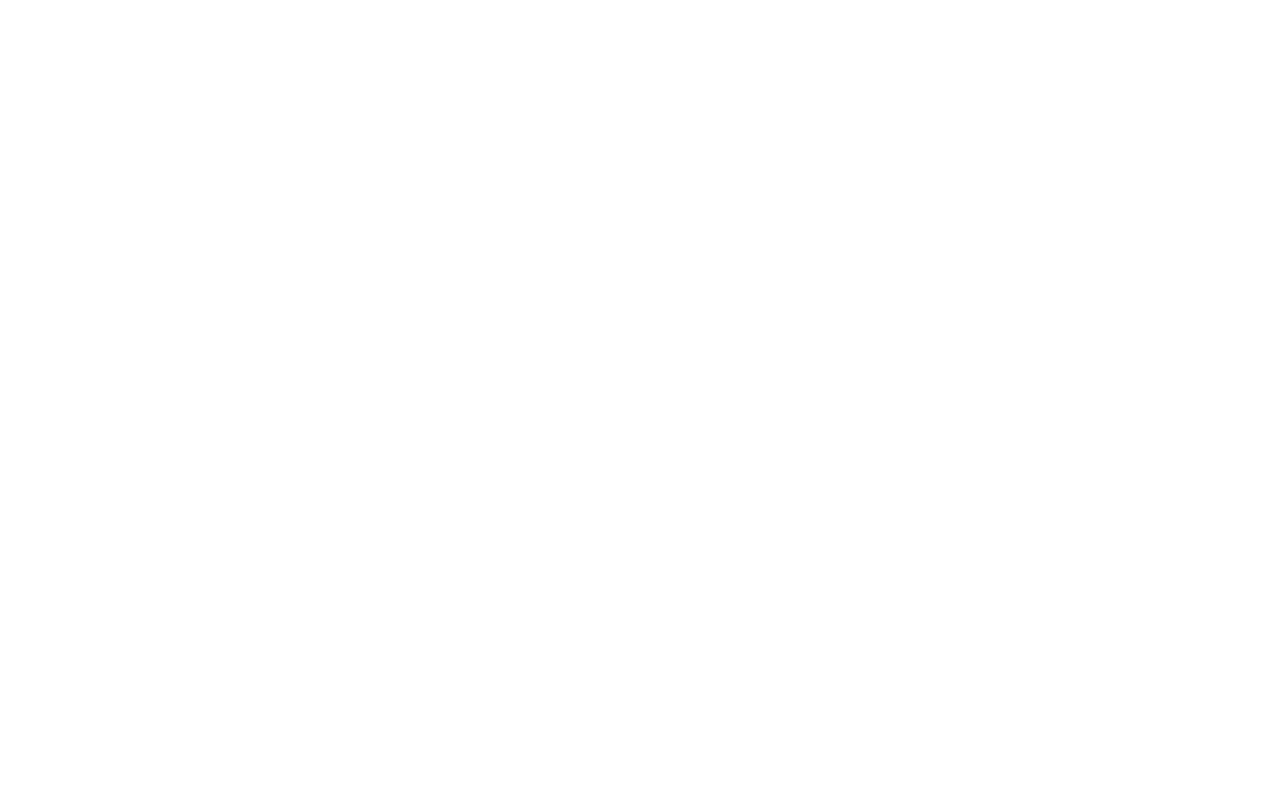
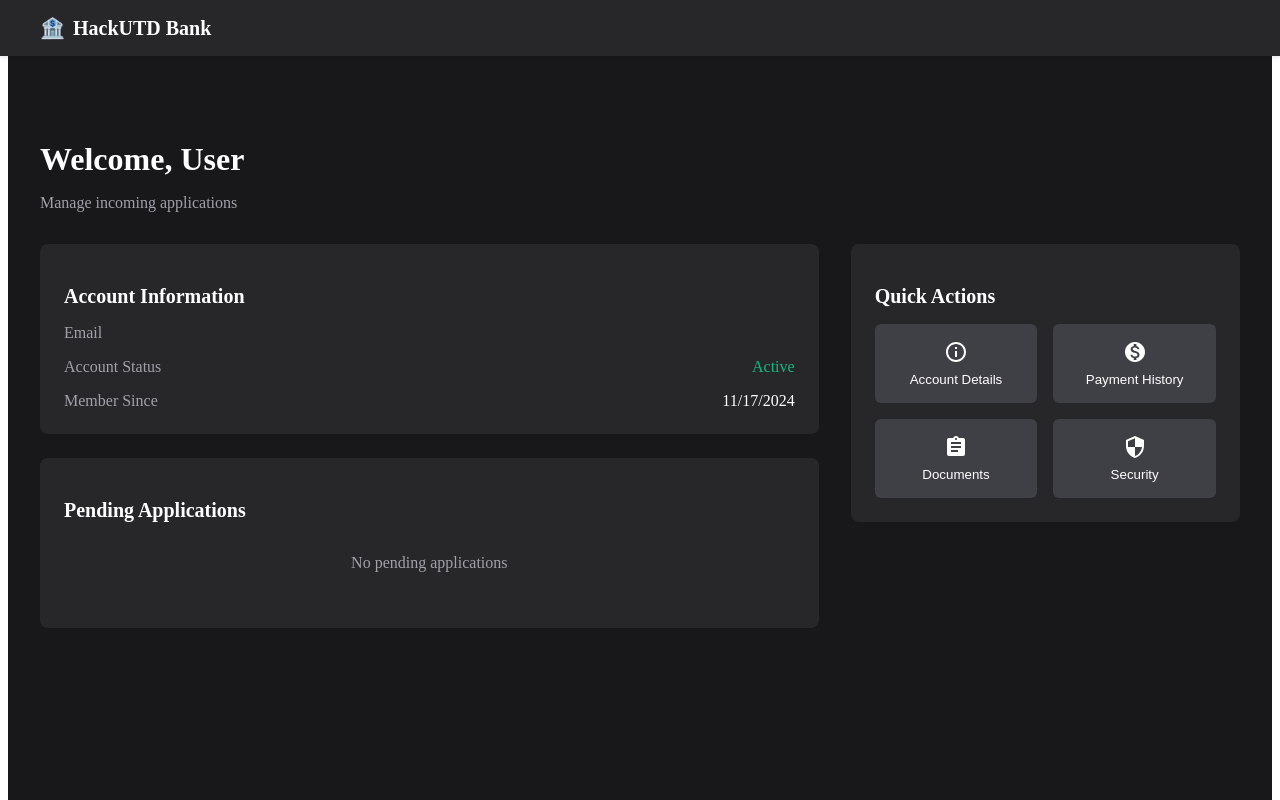
Before and after one commit to ThejasKumar100/hackutd11, a SvelteKit app in the folder FE/webApp/: page /admin-dashboard in a window 1280 px wide. Before the commit this address had no page. Shown: the top 800 px of the page. Built offline with nearby package versions, Linux system fonts and the light colour scheme.

Commit message:
Admin Page

```diff
--- a/FE/webApp/src/lib/auth/auth-store.ts
+++ b/FE/webApp/src/lib/auth/auth-store.ts
@@ -9,7 +9,7 @@ type AuthStore = Writable<Auth0Client | null>;
 type UserStore = Writable<ExtendedUser | null>;
 type ErrorStore = Writable<Error | null>;
 
-const ADMIN_EMAILS = ['nabil931260@gmail.com']; // admin emails here
+const ADMIN_EMAILS = ['nabil931260@gmail.com', 'tjkumar50@gmail.com', 'thejaskumar100@gmail.com']; // admin emails here
 
 const createAuthStore = (): AuthStore => {
     const { subscribe, set, update } = writable<Auth0Client | null>(null);
--- a/FE/webApp/src/routes/admin-dashboard/+page.svelte
+++ b/FE/webApp/src/routes/admin-dashboard/+page.svelte
@@ -1,4 +1,5 @@
 <script lang="ts">
+    import Header from './Header.svelte';
     import { user, logout } from '$lib/auth/auth-store';
     import { goto } from '$app/navigation';
 
@@ -8,17 +9,93 @@
     }
 </script>
 
-<div class="admin-dashboard">
+<!-- <div class="admin-dashboard">
     <h1>Admin Dashboard</h1>
     {#if $user}
         <div class="user-info">
-            <p>Welcome, Admin {$user.name}</p>
+            <p>Welcome, Admin {$user.name}</p> -->
             <!-- <p>Email: {$user.email}</p>
             <p>Role: {$user.role}</p> -->
-        </div>
+        <!-- </div>
         <button on:click={handleLogout}>Logout</button>
     {/if}
+</div> -->
+
+
+<Header />
+
+<div class="dashboard-container">
+    <div class="dashboard-content">
+        <div class="welcome-section">
+            <h1>Welcome, {$user?.name || 'User'}</h1>
+            <p class="subtitle">Manage incoming applications</p>
+        </div>
+
+        <div class="dashboard-grid">
+            <div class="left-panel">
+                <section class="account-info panel">
+                    <h2>Account Information</h2>
+                    <div class="info-grid">
+                        <div class="info-item">
+                            <span class="label">Email</span>
+                            <span class="value">{$user?.email}</span>
+                        </div>
+                        <div class="info-item">
+                            <span class="label">Account Status</span>
+                            <span class="value status-active">Active</span>
+                        </div>
+                        <div class="info-item">
+                            <span class="label">Member Since</span>
+                            <span class="value">{new Date().toLocaleDateString()}</span>
+                        </div>
+                    </div>
+                </section>
+
+
+                <section class="applications panel">
+                    <h2>Pending Applications</h2>
+                    <div class="applications-list">
+                        <!-- database -->
+                        <p class="no-applications">No pending applications</p>
+                    </div>
+                </section>
+            </div>
+
+            <div class="right-panel">
+                <section class="quick-actions panel">
+                    <h2>Quick Actions</h2>
+                    <div class="actions-grid">
+                        <button class="action-button">
+                            <svg viewBox="0 0 24 24" width="24" height="24">
+                                <path fill="currentColor" d="M11 17h2v-6h-2v6zm1-15C6.48 2 2 6.48 2 12s4.48 10 10 10 10-4.48 10-10S17.52 2 12 2zm0 18c-4.41 0-8-3.59-8-8s3.59-8 8-8 8 3.59 8 8-3.59 8-8 8zM11 9h2V7h-2v2z"/>
+                            </svg>
+                            Account Details
+                        </button>
+                        <button class="action-button">
+                            <svg viewBox="0 0 24 24" width="24" height="24">
+                                <path fill="currentColor" d="M12 2C6.48 2 2 6.48 2 12s4.48 10 10 10 10-4.48 10-10S17.52 2 12 2zm1.41 16.09V20h-2.67v-1.93c-1.71-.36-3.16-1.46-3.27-3.4h1.96c.1 1.05.82 1.87 2.65 1.87 1.96 0 2.4-.98 2.4-1.59 0-.83-.44-1.61-2.67-2.14-2.48-.6-4.18-1.62-4.18-3.67 0-1.72 1.39-2.84 3.11-3.21V4h2.67v1.95c1.86.45 2.79 1.86 2.85 3.39H14.3c-.05-1.11-.64-1.87-2.22-1.87-1.5 0-2.4.68-2.4 1.64 0 .84.65 1.39 2.67 1.91s4.18 1.39 4.18 3.91c-.01 1.83-1.38 2.83-3.12 3.16z"/>
+                            </svg>
+                            Payment History
+                        </button>
+                        <button class="action-button">
+                            <svg viewBox="0 0 24 24" width="24" height="24">
+                                <path fill="currentColor" d="M19 3h-4.18C14.4 1.84 13.3 1 12 1c-1.3 0-2.4.84-2.82 2H5c-1.1 0-2 .9-2 2v14c0 1.1.9 2 2 2h14c1.1 0 2-.9 2-2V5c0-1.1-.9-2-2-2zm-7 0c.55 0 1 .45 1 1s-.45 1-1 1-1-.45-1-1 .45-1 1-1zm2 14H7v-2h7v2zm3-4H7v-2h10v2zm0-4H7V7h10v2z"/>
+                            </svg>
+                            Documents
+                        </button>
+                        <button class="action-button">
+                            <svg viewBox="0 0 24 24" width="24" height="24">
+                                <path fill="currentColor" d="M12 1L3 5v6c0 5.55 3.84 10.74 9 12 5.16-1.26 9-6.45 9-12V5l-9-4zm0 10.99h7c-.53 4.12-3.28 7.79-7 8.94V12H5V6.3l7-3.11v8.8z"/>
+                            </svg>
+                            Security
+                        </button>
+                    </div>
+                </section>
+            </div>
+        </div>
+    </div>
 </div>
+
 
 <style>
     .admin-dashboard {
@@ -30,4 +107,132 @@
         background: #000000;
         border-radius: 4px;
     }
+
+
+    .dashboard-container {
+        padding-top: 5rem;
+        min-height: 100vh;
+        background-color: rgb(24 24 27);
+    }
+
+    .dashboard-content {
+        max-width: 1200px;
+        margin: 0 auto;
+        padding: 2rem;
+    }
+
+    .welcome-section {
+        margin-bottom: 2rem;
+    }
+
+    h1 {
+        color: white;
+        font-size: 2rem;
+        margin-bottom: 0.5rem;
+    }
+
+    .subtitle {
+        color: rgb(161 161 170);
+    }
+
+    .dashboard-grid {
+        display: grid;
+        grid-template-columns: 2fr 1fr;
+        gap: 2rem;
+    }
+
+    .panel {
+        background-color: rgb(39 39 42);
+        border-radius: 8px;
+        padding: 1.5rem;
+        margin-bottom: 1.5rem;
+    }
+
+    h2 {
+        color: white;
+        font-size: 1.25rem;
+        margin-bottom: 1rem;
+    }
+
+    .info-grid {
+        display: grid;
+        gap: 1rem;
+    }
+
+    .info-item {
+        display: flex;
+        justify-content: space-between;
+        align-items: center;
+    }
+
+    .label {
+        color: rgb(161 161 170);
+    }
+
+    .value {
+        color: white;
+    }
+
+    .status-active {
+        color: #10B981;
+    }
+
+    .apply-button {
+        width: 100%;
+        padding: 1rem;
+        background-color: #2563EB;
+        color: white;
+        border: none;
+        border-radius: 6px;
+        display: flex;
+        align-items: center;
+        justify-content: center;
+        gap: 0.5rem;
+        cursor: pointer;
+        transition: background-color 0.2s;
+    }
+
+    .apply-button:hover {
+        background-color: #1D4ED8;
+    }
+
+    .no-applications {
+        color: rgb(161 161 170);
+        text-align: center;
+        padding: 1rem;
+    }
+
+    .actions-grid {
+        display: grid;
+        grid-template-columns: repeat(2, 1fr);
+        gap: 1rem;
+    }
+
+    .action-button {
+        padding: 1rem;
+        background-color: rgb(63 63 70);
+        color: white;
+        border: none;
+        border-radius: 6px;
+        display: flex;
+        flex-direction: column;
+        align-items: center;
+        gap: 0.5rem;
+        cursor: pointer;
+        transition: background-color 0.2s;
+    }
+
+    .action-button:hover {
+        background-color: rgb(82 82 91);
+    }
+
+    @media (max-width: 768px) {
+        .dashboard-grid {
+            grid-template-columns: 1fr;
+        }
+
+        .actions-grid {
+            grid-template-columns: 1fr;
+        }
+    }
 </style>
--- a/FE/webApp/src/routes/admin-dashboard/+page.ts
+++ b/FE/webApp/src/routes/admin-dashboard/+page.ts
@@ -7,9 +7,9 @@ export const load: PageLoad = async () => {
     const currentUser = get(user);
     const isAuth = get(isAuthenticated);
 
-    if (!isAuth || currentUser?.role !== 'admin') {
-        throw redirect(307, '/user-dashboard');
-    }
+    // if (!isAuth || currentUser?.role !== 'admin') {
+    //     throw redirect(307, '/user-dashboard');
+    // }
 
     return {
         user: currentUser
--- /dev/null
+++ b/FE/webApp/src/routes/admin-dashboard/Header.svelte
@@ -0,0 +1,87 @@
+<script lang="ts">
+    import { user, logout } from '$lib/auth/auth-store';
+    import { goto } from '$app/navigation';
+
+    async function handleLogout() {
+        await logout();
+        goto('/');
+    }
+</script>
+
+<header class="dashboard-header">
+    <div class="header-content">
+        <div class="logo">
+            <span class="logo-icon">🏦</span>
+            <span class="logo-text">HackUTD Bank</span>
+        </div>
+
+        <div class="user-controls">
+            {#if $user}
+                <span class="user-email">{$user.email}</span>
+                <button class="logout-button" on:click={handleLogout}>
+                    <svg viewBox="0 0 24 24" width="18" height="18">
+                        <path fill="currentColor" d="M17 7l-1.41 1.41L18.17 11H8v2h10.17l-2.58 2.58L17 17l5-5zM4 5h8V3H4c-1.1 0-2 .9-2 2v14c0 1.1.9 2 2 2h8v-2H4V5z"/>
+                    </svg>
+                    Logout
+                </button>
+            {/if}
+        </div>
+    </div>
+</header>
+
+<style>
+    .dashboard-header {
+        background-color: rgb(39 39 42);
+        padding: 1rem;
+        box-shadow: 0 2px 4px rgba(0, 0, 0, 0.1);
+        position: fixed;
+        top: 0;
+        left: 0;
+        right: 0;
+        z-index: 100;
+    }
+
+    .header-content {
+        max-width: 1200px;
+        margin: 0 auto;
+        display: flex;
+        justify-content: space-between;
+        align-items: center;
+    }
+
+    .logo {
+        display: flex;
+        align-items: center;
+        gap: 0.5rem;
+        font-size: 1.25rem;
+        font-weight: 600;
+        color: white;
+    }
+
+    .user-controls {
+        display: flex;
+        align-items: center;
+        gap: 1rem;
+    }
+
+    .user-email {
+        color: rgb(161 161 170);
+    }
+
+    .logout-button {
+        display: flex;
+        align-items: center;
+        gap: 0.5rem;
+        padding: 0.5rem 1rem;
+        background-color: rgb(63 63 70);
+        color: white;
+        border: none;
+        border-radius: 6px;
+        cursor: pointer;
+        transition: background-color 0.2s;
+    }
+
+    .logout-button:hover {
+        background-color: rgb(82 82 91);
+    }
+</style>
--- a/FE/webApp/src/routes/user-dashboard/+page.ts
+++ b/FE/webApp/src/routes/user-dashboard/+page.ts
@@ -7,9 +7,9 @@ export const load: PageLoad = async () => {
     const currentUser = get(user);
     const isAuth = get(isAuthenticated);
 
-    if (!isAuth) {
-        throw redirect(307, '/login');
-    }
+    // if (!isAuth) {
+    //     throw redirect(307, '/login');
+    // }
 
     return {
         user: currentUser
```
